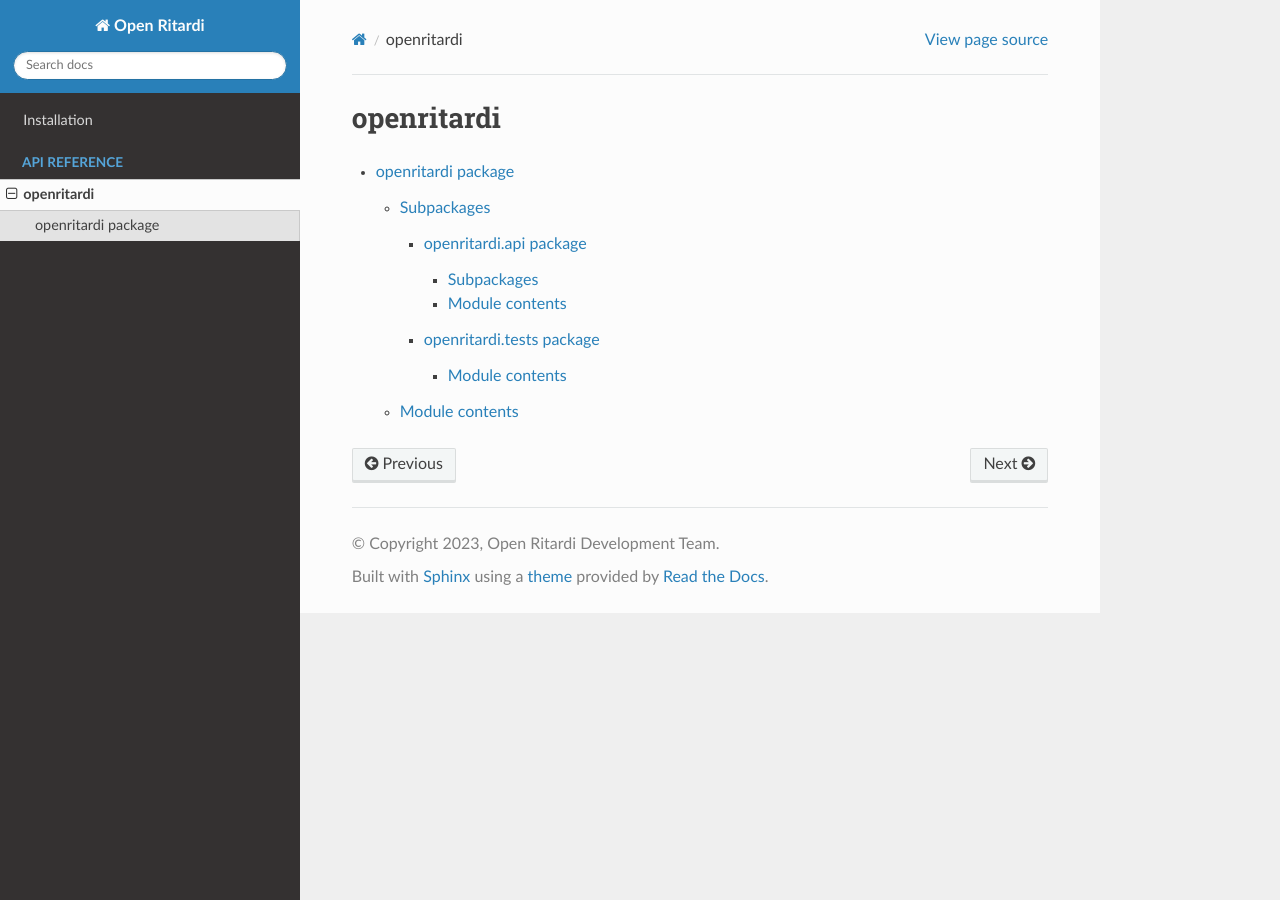
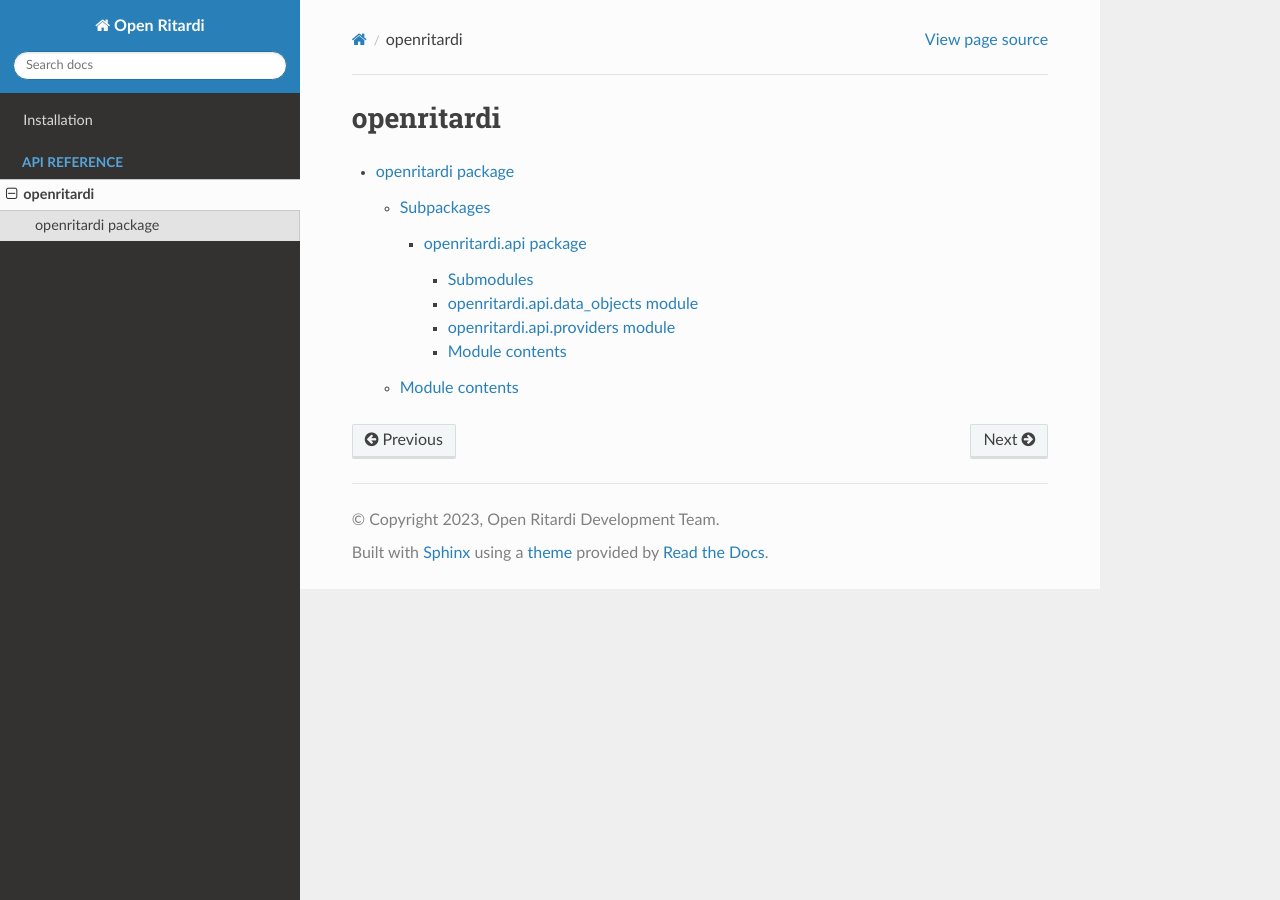
Before and after one commit to hadriensevel/openritardi, a Sphinx documentation site: the page built from docs/modules.rst, in a window 1280 px wide. Built offline with Sphinx 7.4.7 and the Read the Docs theme 2.0.0, drawn with Linux system fonts in a browser that asks for light colours.

Commit message:
Reorganize the files and folders

```diff
--- a/docs/openritardi.api.rst
+++ b/docs/openritardi.api.rst
@@ -1,14 +1,24 @@
 openritardi.api package
 =======================
 
-Subpackages
------------
+Submodules
+----------
 
-.. toctree::
-   :maxdepth: 4
+openritardi.api.data\_objects module
+------------------------------------
 
-   openritardi.api.objects
-   openritardi.api.providers
+.. automodule:: openritardi.api.data_objects
+   :members:
+   :undoc-members:
+   :show-inheritance:
+
+openritardi.api.providers module
+--------------------------------
+
+.. automodule:: openritardi.api.providers
+   :members:
+   :undoc-members:
+   :show-inheritance:
 
 Module contents
 ---------------
--- a/docs/openritardi.rst
+++ b/docs/openritardi.rst
@@ -8,7 +8,6 @@ Subpackages
    :maxdepth: 4
 
    openritardi.api
-   openritardi.tests
 
 Module contents
 ---------------
--- a/docs/openritardi.tests.rst
+++ /dev/null
@@ -1,10 +0,0 @@
-openritardi.tests package
-=========================
-
-Module contents
----------------
-
-.. automodule:: openritardi.tests
-   :members:
-   :undoc-members:
-   :show-inheritance:
```
Also changed, not shown: docs/openritardi.api.objects.rst (deleted, +0 -21 lines), docs/openritardi.api.providers.rst (deleted, +0 -21 lines), 6 other files.
